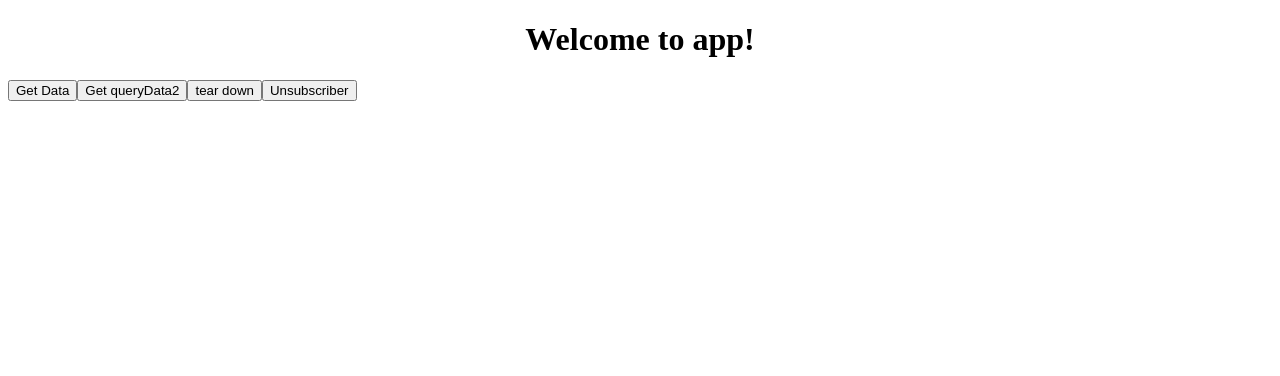
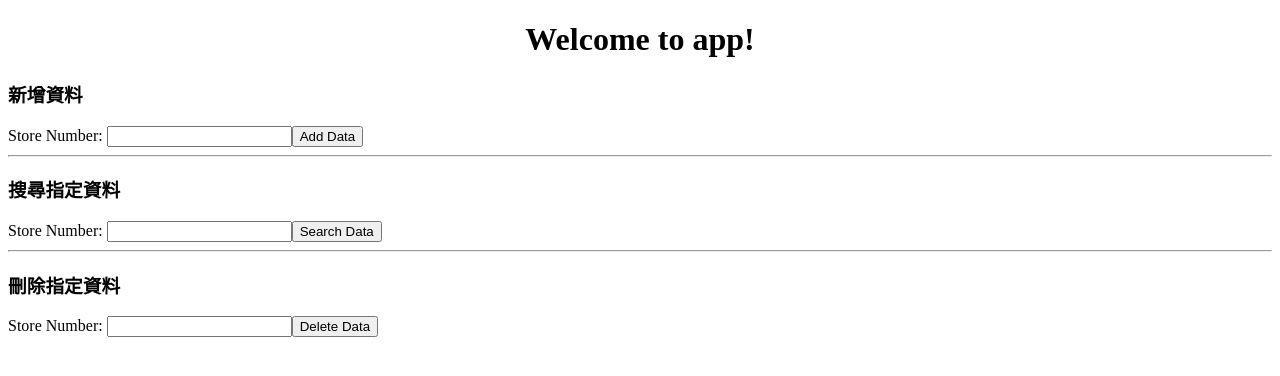
Before and after one commit to rojochen/ng4-basic-practice, an Angular app in the folder my-app/: page /#/basic/parent in a window 1280 px wide. Shown: the top 376 px of the page. Built offline with nearby package versions, Linux system fonts and the light colour scheme.

Commit message:
ajax demo 2

```diff
--- a/my-app/src/app/ajax/ajax-demo-2/ajax-demo-2.component.html
+++ b/my-app/src/app/ajax/ajax-demo-2/ajax-demo-2.component.html
@@ -1,3 +1,20 @@
-<p>
-  ajax-demo-2 works!
-</p>
+<div>
+    <h3>新增資料</h3>
+    Store Number:
+    <input [(ngModel)]="addStoreId">
+    <button (click)="addData()">Add Data</button>
+</div>
+<hr>
+<div>
+    <h3>搜尋指定資料</h3>
+    Store Number:
+    <input [(ngModel)]="searchStoreId">
+    <button (click)="searchData()">Search Data</button>
+</div>
+<hr>
+<div>
+    <h3>刪除指定資料</h3>
+    Store Number:
+    <input [(ngModel)]="deleteStoreId">
+    <button (click)="deleteData()">Delete Data</button>
+</div>
--- a/my-app/src/app/ajax/ajax-demo-2/ajax-demo-2.component.ts
+++ b/my-app/src/app/ajax/ajax-demo-2/ajax-demo-2.component.ts
@@ -1,4 +1,7 @@
 import { Component, OnInit } from '@angular/core';
+import { Observable } from 'rxjs/Observable';
+import { HttpClient, HttpErrorResponse, HttpHeaders, HttpParams } from '@angular/common/http';
+import { Subscription } from 'rxjs/Subscription';
 
 @Component({
   selector: 'app-ajax-demo-2',
@@ -6,10 +9,35 @@ import { Component, OnInit } from '@angular/core';
   styleUrls: ['./ajax-demo-2.component.css']
 })
 export class AjaxDemo2Component implements OnInit {
-
-  constructor() { }
+  addStoreId: string;
+  searchStoreId: string;
+  deleteStoreId: string;
+  constructor(
+    private Http: HttpClient
+  ) { }
 
   ngOnInit() {
   }
-
+  addData(): void {
+    this.Http.post('http://petstore.swagger.io/v2/store/order', {
+      "id": this.addStoreId,
+      "petId": this.addStoreId,
+      "quantity": 0,
+      "shipDate": new Date(),
+      "status": "placed",
+      "complete": false
+    }).subscribe(res => {
+      console.log('res: ', res);
+    })
+  }
+  searchData(): void {
+    this.Http.get(`http://petstore.swagger.io/v2/store/order/${this.searchStoreId}`).subscribe(res => {
+      console.log('res: ', res);
+    })
+  }
+  deleteData(): void {
+    this.Http.delete(`http://petstore.swagger.io/v2/store/order/${this.deleteStoreId}`).subscribe(res => {
+      console.log('res: ', res);
+    });
+  }
 }
--- a/my-app/src/app/app.component.html
+++ b/my-app/src/app/app.component.html
@@ -35,8 +35,8 @@
 
 <!-- http -- >
 <!-- <app-http-demo-2></app-http-demo-2> -->
-<app-ajax-demo-1></app-ajax-demo-1>
-<!-- <app-ajax-demo-2></app-ajax-demo-2>
-<app-ajax-demo-3></app-ajax-demo-3> -->
+<!-- <app-ajax-demo-1></app-ajax-demo-1> -->
+<app-ajax-demo-2></app-ajax-demo-2>
+<!-- <app-ajax-demo-3></app-ajax-demo-3> -->
 <!-- route -->
 <!-- <router-outlet></router-outlet> -->
--- a/my-app/src/app/app.module.ts
+++ b/my-app/src/app/app.module.ts
@@ -41,6 +41,7 @@ import { MovieFilterPipe } from './pipe/movie-filter.pipe';
 import { PipeDemo2Component } from './pipe/pipe-demo-2/pipe-demo-2.component';
 
 import { AjaxDemo1Component } from './ajax/ajax-demo-1/ajax-demo-1.component';
+import { AjaxDemo2Component } from './ajax/ajax-demo-2/ajax-demo-2.component';
 
 
 @NgModule({
@@ -67,7 +68,8 @@ import { AjaxDemo1Component } from './ajax/ajax-demo-1/ajax-demo-1.component';
     ServiceDemo3Component,
     RanDomColorDirective,
     MovieFilterPipe,
-    AjaxDemo1Component
+    AjaxDemo1Component,
+    AjaxDemo2Component
   ],
   imports: [
     BrowserModule,
@@ -77,16 +79,16 @@ import { AjaxDemo1Component } from './ajax/ajax-demo-1/ajax-demo-1.component';
     RouteModule
   ],
   providers: [
-    {
-      provide: HTTP_INTERCEPTORS,
-      useClass: ApiInterceptorService,
-      multi: true,
-    },
-    {
-      provide: HTTP_INTERCEPTORS,
-      useClass: TimingInterceptorService,
-      multi: true,
-    }
+    // {
+    //   provide: HTTP_INTERCEPTORS,
+    //   useClass: ApiInterceptorService,
+    //   multi: true,
+    // },
+    // {
+    //   provide: HTTP_INTERCEPTORS,
+    //   useClass: TimingInterceptorService,
+    //   multi: true,
+    // }
   ],
   bootstrap: [AppComponent]
 })
```
